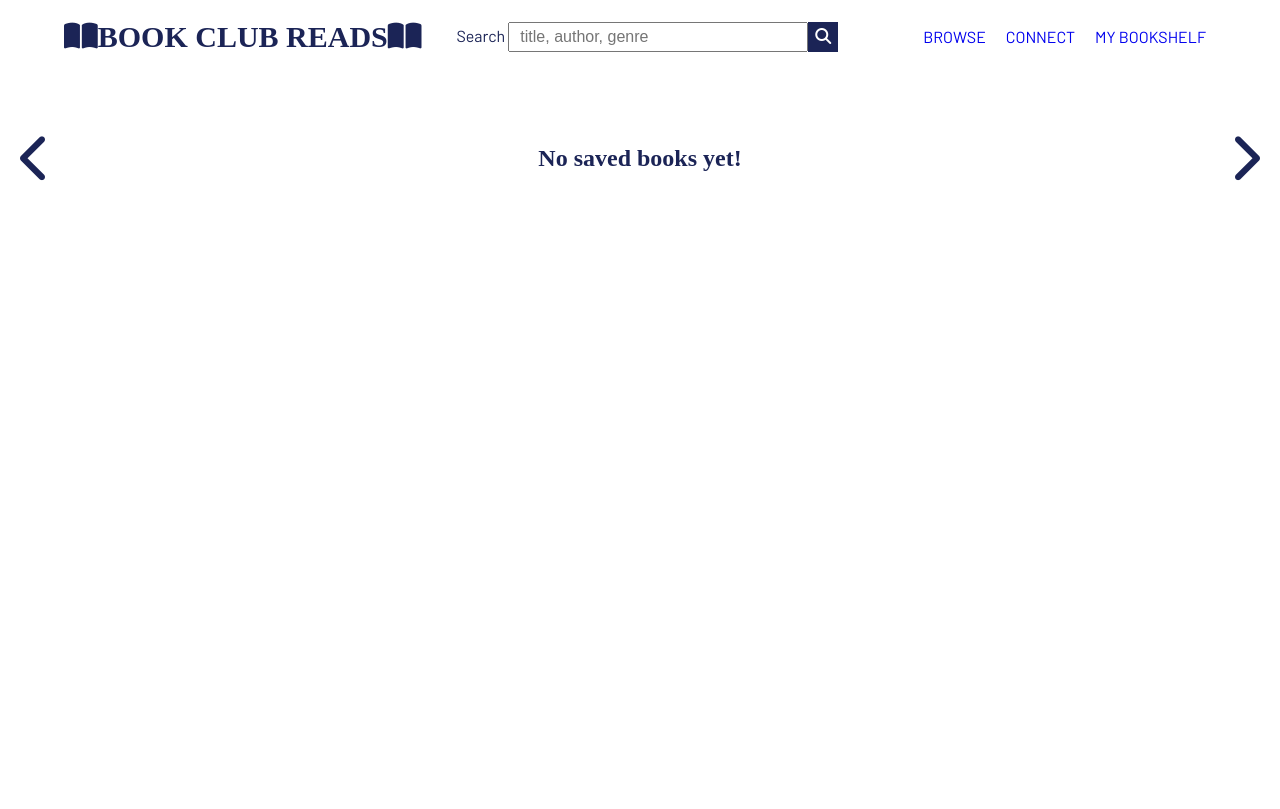
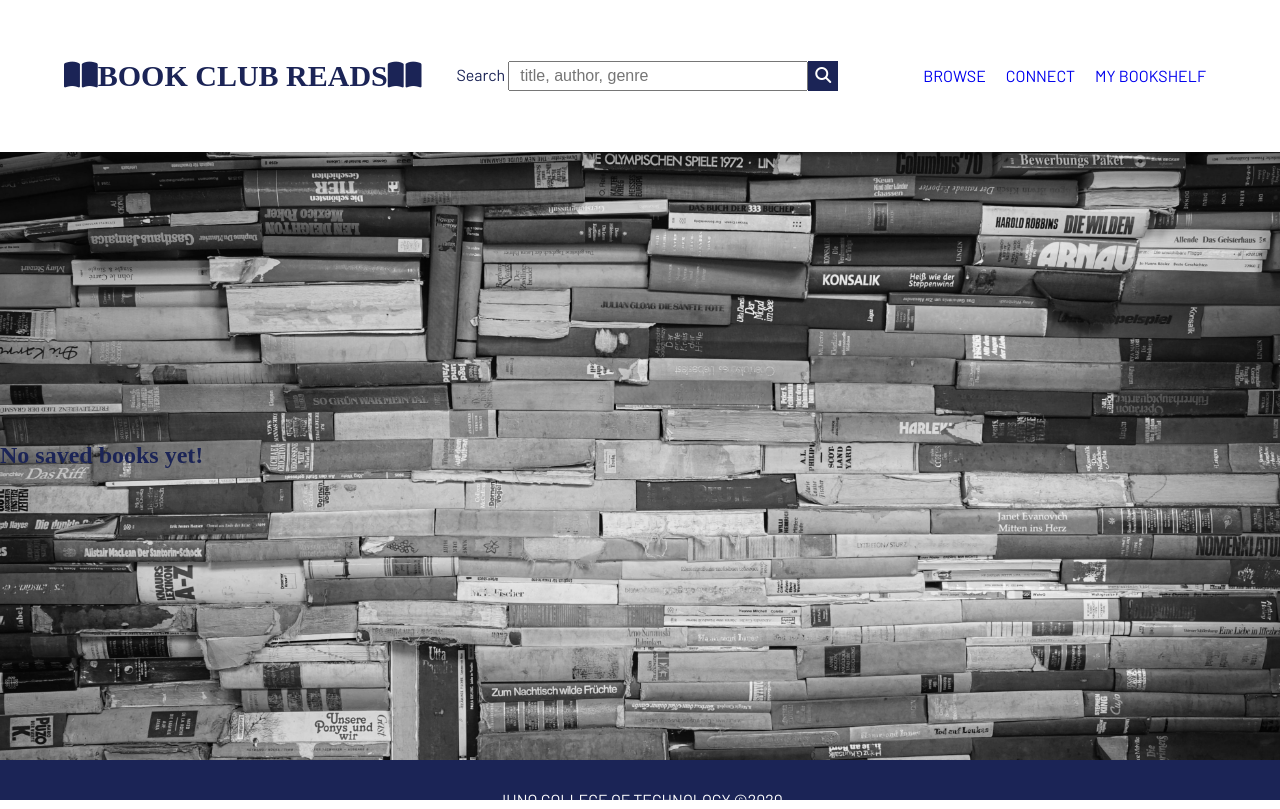
Before and after one commit to brittany-marielle-martin-jon-project-6/book-club-reads, a React (Create React App) app: page /mybookshelf in a window 1280 px wide. Built offline with nearby package versions, Linux system fonts and the light colour scheme; no server answers; the database is empty; a web font is replaced by a local one.

Commit message:
added styling to bookshelf and landing page

```diff
--- a/src/App.css
+++ b/src/App.css
@@ -3,3 +3,4 @@
 @import "./stylesSheets/headerNav.css";
 
 @import "./stylesSheets/bookshelf.css";
+@import "./stylesSheets/footer.css";
--- a/src/App.js
+++ b/src/App.js
@@ -7,6 +7,7 @@ import SearchResults from './SearchResults';
 import LandingPage from './LandingPage';
 import HeaderNav from './HeaderNav';
 import Bookshelf from './Bookshelf';
+import Footer from './Footer';
 
 class App extends Component {
   constructor() {
@@ -44,6 +45,7 @@ class App extends Component {
           <Route exact path="/" component={LandingPage} />
           <Route path="/search/:search" component={SearchResults} />
           <Route path="/mybookshelf" component={Bookshelf} />
+          <Footer />
         </div>
       </Router>
     );
--- a/src/Bookshelf.js
+++ b/src/Bookshelf.js
@@ -1,4 +1,4 @@
-import { Component } from 'react';
+import { Component, Fragment } from 'react';
 import firebase from './firebase.js';
 import noCover from './assets/noCover.jpg';
 
@@ -107,8 +107,9 @@ class Bookshelf extends Component {
     const firebaseIdOfDisplayedBook = this.state.savedBooks[this.state.indexOfDisplayedBook][2];
     console.log(firebaseIdOfDisplayedBook);
     return (
-      <div className="wooden-background">
+        <section className="carousel">
         <div className="bookShelfDisplay">
+        <i class="fas fa-chevron-left" onClick={() => this.handleClick(-1)}></i>
           <div className="shelvedBooks">
             <img src={leftEndBookImg} alt="dfdf" />
           </div>
@@ -119,7 +120,6 @@ class Bookshelf extends Component {
 
           <div className="displayedBook">
             <img src={bookImg} alt="dfdf" />
-            <button onClick={() => this.handleRemoveBook(firebaseIdOfDisplayedBook)} className='removeBook'>Remove</button>
           </div>
 
           <div className="shelvedBooks">
@@ -129,10 +129,10 @@ class Bookshelf extends Component {
           <div className="shelvedBooks">
             <img src={rightEndBookImg} alt="dfdf" />
           </div>
-
+            <i class="fas fa-chevron-right" onClick={() => this.handleClick(1)}></i>
         </div>
-
-      </div>
+            <button onClick={() => this.handleRemoveBook(firebaseIdOfDisplayedBook)} className='removeBook'>Remove</button>
+        </section>
     )
   }
 
@@ -145,14 +145,14 @@ class Bookshelf extends Component {
   render() {
     return (
       <div className="bookshelf">
-        <i class="fas fa-chevron-left" onClick={() => this.handleClick(-1)}></i>
+
         {
           this.state.savedBooks.length
             ? this.renderBookDisplay()
             : this.renderErrorMessage()
         }
 
-        <i class="fas fa-chevron-right" onClick={() => this.handleClick(1)}></i>
+
       </div>
     )
   }
--- /dev/null
+++ b/src/Footer.js
@@ -0,0 +1,13 @@
+import { Component } from 'react';
+
+class Footer extends Component {
+    render() {
+        return(
+            <footer>
+                <p><a href="www.junocollege.com">Juno College of Technology &copy;2020</a></p>
+            </footer>
+        )
+    }
+}
+
+export default Footer;
--- a/src/stylesSheets/HeaderNav.css
+++ b/src/stylesSheets/HeaderNav.css
@@ -6,6 +6,8 @@ header {
   display: flex;
   list-style: none;
   text-transform: uppercase;
+  height: 15vh;
+  align-items: center;
 }
 
 .headerNav li {
--- a/src/stylesSheets/bookshelf.css
+++ b/src/stylesSheets/bookshelf.css
@@ -1,10 +1,28 @@
-.wooden-background {
-  background-image: url("../assets/steve-johnson-B2_zWEdpLlo-unsplash.jpg");
-  background-position: 90%;
+.bookshelf {
+  background-image: url("../assets/robert-anasch-McX3XuJRsUM-unsplash-blackandwhite.jpg");
+  background-size: cover;
   background-repeat: no-repeat;
-  padding: 80px 0;
   width: 100%;
+  height: 80vh;
+  /* padding: 80px 0; */
 }
+
+.carousel {
+    display: flex;
+    flex-direction: column;
+    align-items: center;
+}
+
+/* .bookshelf::before {
+  content: "";
+  position: absolute;
+  top: 15vh; left: 0;
+  width: 100%; height: 80vh;
+  background-image: url("../assets/robert-anasch-McX3XuJRsUM-unsplash.jpg");
+  filter: grayscale(100%);
+  background-size: cover;
+  background-repeat: no-repeat;
+} */
 
 .bookshelf {
   display: flex;
@@ -19,36 +37,40 @@
   cursor: pointer;
   color: #1b2456;
   padding: 0 20px;
+  z-index: 10;
 }
 
 .bookShelfDisplay {
   display: flex;
   justify-content: space-evenly;
   align-items: center;
-  width: 100%;
-  background-color: #fff;
+  width: 100vw;
+  background-color: rgba(255, 255, 255, 0.595);
   padding: 25px 0;
-  height: 300px;
   min-height: 300px;
+  z-index: 10;
 }
 
 .shelvedBooks img {
   width: 65%;
 }
 
+.shelvedBooks,
 .displayedBook {
   display: flex;
   flex-direction: column;
   align-items: center;
+  z-index: 10;
 }
 
 .removeBook {
-  width: 100px;
+  width: 150px;
   background-color: #1b2456;
   color: #fff;
   border: 1px solid #1b2456;
   border-radius: 20px;
-  padding: 5px;
+  padding: 10px;
   margin-top: 20px;
   text-transform: uppercase;
+  font-size: 2rem;
 }
--- /dev/null
+++ b/src/stylesSheets/footer.css
@@ -0,0 +1,12 @@
+footer {
+    background-color: #1b2456;
+    width: 100%;
+    text-align: center;
+    padding: 15px 0;
+    height: 5vh;
+}
+footer a {
+    text-decoration: none;
+    text-transform: uppercase;
+    color: #fff;
+}
--- a/src/stylesSheets/setup.css
+++ b/src/stylesSheets/setup.css
@@ -241,3 +241,10 @@ h2,
 h3 {
   font-family: "Merienda One", cursive;
 }
+
+.App {
+    display: flex;
+    flex-direction: column;
+    justify-content: space-between;
+    height: 100vh;
+}
```
Also changed, not shown: src/Connect.js (added), src/assets/robert-anasch-McX3XuJRsUM-unsplash-blackandwhite.jpg (added), 1 other file (tests, documents, lock files or other folders).
